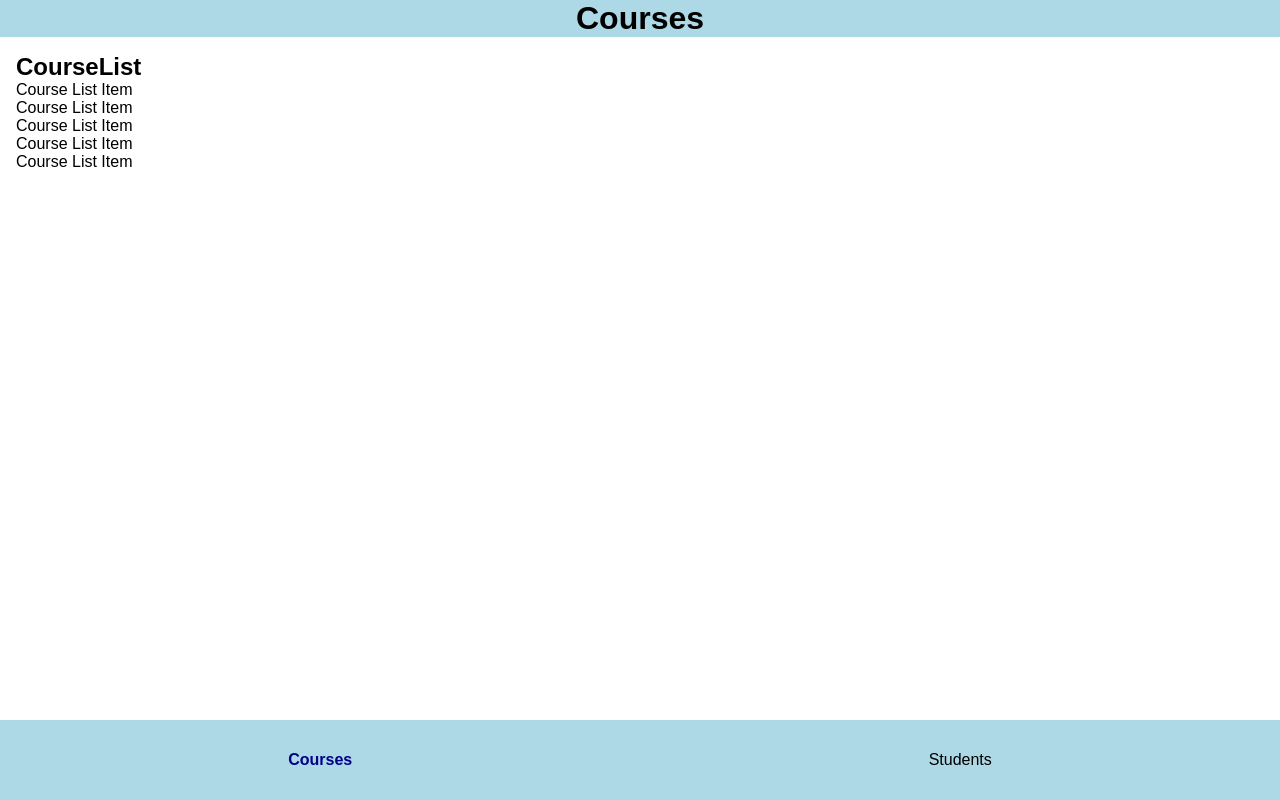
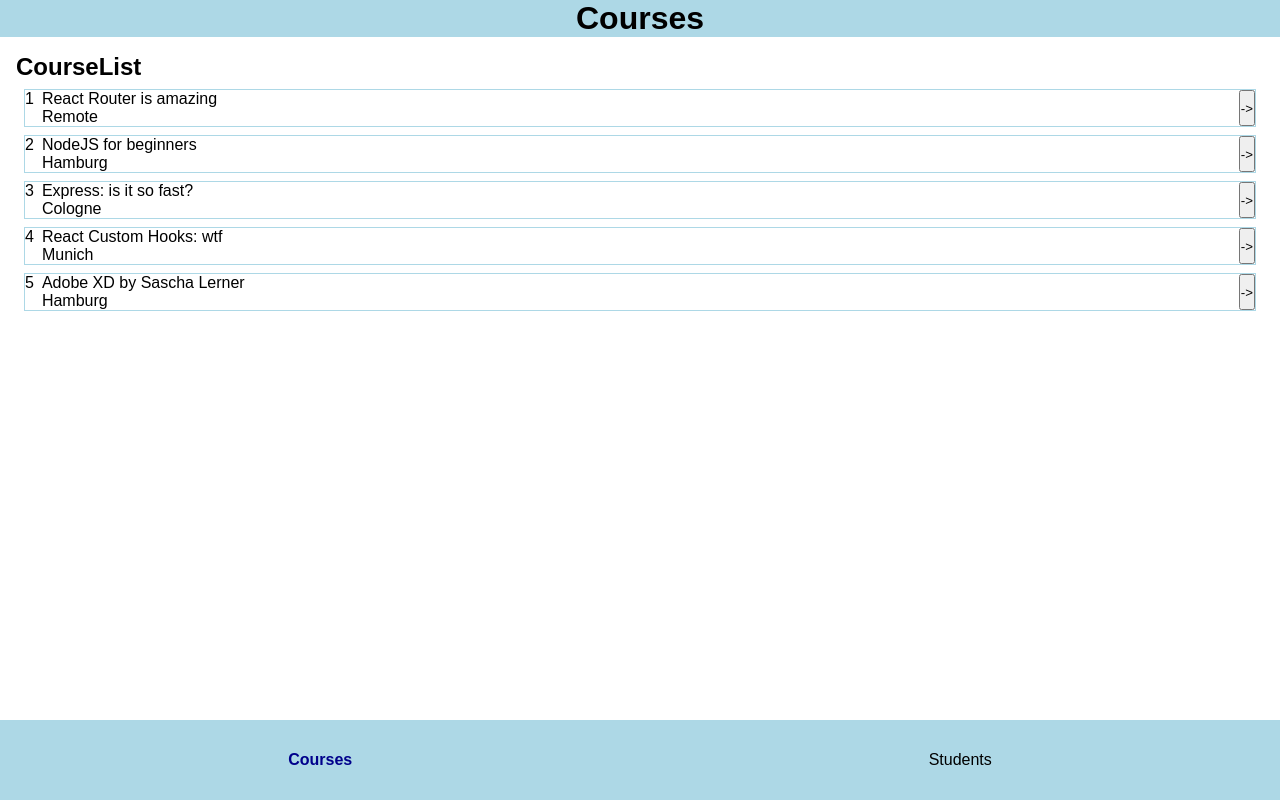
Before and after one commit to namirsab/courses-app, a React (Create React App) app in the folder client/: page /courses in a window 1280 px wide. Built offline with nearby package versions, Linux system fonts and the light colour scheme.

Commit message:
Make CourseListItem component receive props and use them

```diff
--- a/client/src/components/CourseList.js
+++ b/client/src/components/CourseList.js
@@ -5,11 +5,31 @@ function CourseList() {
   return (
     <div>
       <h2>CourseList</h2>
-      <CourseListItem />
-      <CourseListItem />
-      <CourseListItem />
-      <CourseListItem />
-      <CourseListItem />
+      <CourseListItem
+        courseIndex="1"
+        courseName="React Router is amazing"
+        courseLocation="Remote"
+      />
+      <CourseListItem
+        courseIndex="2"
+        courseName="NodeJS for beginners"
+        courseLocation="Hamburg"
+      />
+      <CourseListItem
+        courseIndex="3"
+        courseName="Express: is it so fast?"
+        courseLocation="Cologne"
+      />
+      <CourseListItem
+        courseIndex="4"
+        courseName="React Custom Hooks: wtf"
+        courseLocation="Munich"
+      />
+      <CourseListItem
+        courseIndex="5"
+        courseName="Adobe XD by Sascha Lerner"
+        courseLocation="Hamburg"
+      />
     </div>
   );
 }
--- a/client/src/components/CourseListItem.css
+++ b/client/src/components/CourseListItem.css
@@ -0,0 +1,11 @@
+.CourseListItem {
+  display: flex;
+  justify-content: space-between;
+  border: 1px solid lightblue;
+  margin: 0.5rem;
+}
+
+.CourseListItem__details {
+  flex-grow: 1;
+  margin-left: 0.5rem;
+}
--- a/client/src/components/CourseListItem.js
+++ b/client/src/components/CourseListItem.js
@@ -1,7 +1,16 @@
 import "./CourseListItem.css";
 
-function CourseListItem() {
-  return <div>Course List Item </div>;
+function CourseListItem({ courseIndex, courseName, courseLocation }) {
+  return (
+    <div className="CourseListItem">
+      <div className="CourseListItem__index">{courseIndex}</div>
+      <div className="CourseListItem__details">
+        <div className="CourseListItem__name">{courseName}</div>
+        <div className="CourseListItem__location">{courseLocation}</div>
+      </div>
+      <button className="CourseListItem__button">{"->"}</button>
+    </div>
+  );
 }
 
 export default CourseListItem;
```
